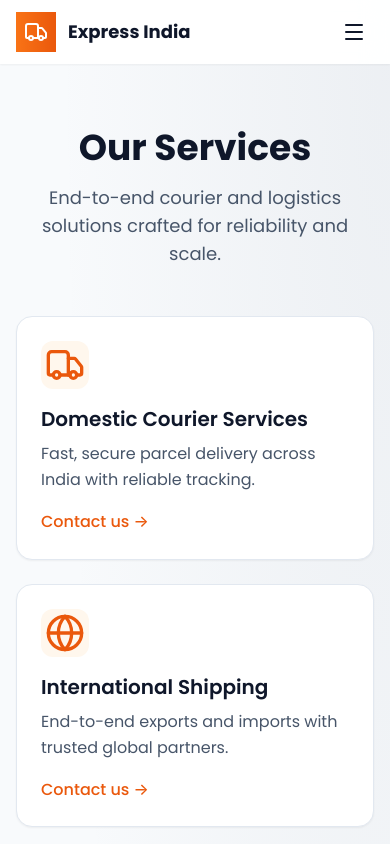
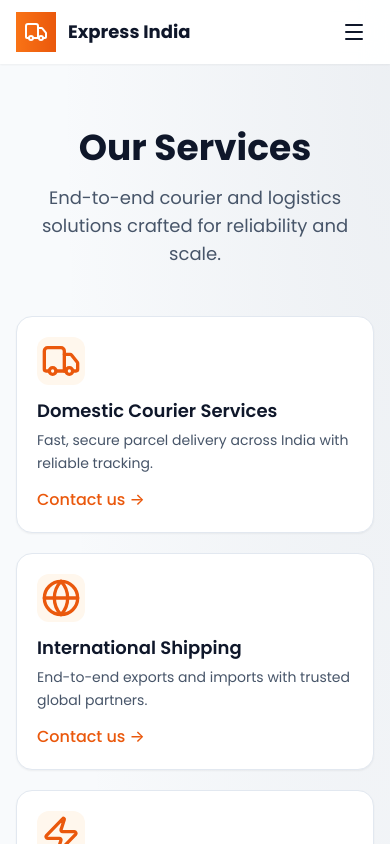
Before and after one commit to Sachinmstackdev/expressindia, a Next.js app: page /services in a window 390 px wide. Shown: the top 844 px of the page. Built offline with nearby package versions, Linux system fonts and the light colour scheme.

Commit message:
Responsive tweaks: hero spacing/mobile text, services grid spacing and font sizes, footer newsletter mobile stack

```diff
--- a/components/Footer.tsx
+++ b/components/Footer.tsx
@@ -53,13 +53,13 @@ const Footer = () => {
               <h3 className="text-2xl font-bold">Get logistics insights in your inbox</h3>
               <p className="text-gray-300 text-sm mt-1">Monthly tips, route updates, and industry news.</p>
             </div>
-            <form className="w-full md:w-auto flex items-stretch">
+            <form className="w-full md:w-auto flex flex-col sm:flex-row items-stretch gap-3 sm:gap-0">
               <input
                 type="email"
                 placeholder="Enter your email"
-                className="w-full md:w-80 px-4 py-3 rounded-none text-secondary-900 placeholder-secondary-500 border border-secondary-300"
+                className="w-full sm:w-80 px-4 py-3 rounded-none text-secondary-900 placeholder-secondary-500 border border-secondary-300"
               />
-              <button type="submit" className="bg-primary-500 hover:bg-primary-600 px-5 rounded-none font-semibold flex items-center gap-2">
+              <button type="submit" className="bg-primary-500 hover:bg-primary-600 px-5 rounded-none font-semibold flex items-center gap-2 w-full sm:w-auto justify-center">
                 Subscribe <ArrowRight className="h-4 w-4" />
               </button>
             </form>
--- a/components/HeroSection.tsx
+++ b/components/HeroSection.tsx
@@ -24,16 +24,16 @@ const HeroSection = () => {
       </div>
 
       {/* Content */}
-      <div className="absolute z-10 left-0 bottom-8 sm:bottom-12 lg:bottom-20 w-full">
+      <div className="absolute z-10 left-0 bottom-6 sm:bottom-10 lg:bottom-20 w-full">
         <div className="px-3 sm:px-4 lg:px-6">
           <motion.div
             initial={{ opacity: 0, y: 40 }}
             animate={{ opacity: 1, y: 0 }}
             transition={{ duration: 0.8 }}
-            className="bg-secondary-900/90 text-white p-6 sm:p-10 md:p-12 max-w-3xl shadow-xl"
+            className="bg-secondary-900/90 text-white p-4 sm:p-8 md:p-10 max-w-[95%] sm:max-w-3xl shadow-xl"
           >
-            <h1 className="heading-xl mb-4">Smart Logistics<br />For Your Business</h1>
-            <p className="text-secondary-200 text-lg mb-8 max-w-2xl">
+            <h1 className="heading-xl mb-3 sm:mb-4">Smart Logistics<br />For Your Business</h1>
+            <p className="text-secondary-200 text-base sm:text-lg mb-6 sm:mb-8 max-w-2xl">
               Efficient logistics solutions for your business. Fast, reliable and technology‑driven services.
             </p>
             <motion.button
--- a/components/ServicesSection.tsx
+++ b/components/ServicesSection.tsx
@@ -59,7 +59,7 @@ const ServicesSection = () => {
         </motion.div>
 
         {/* 2) 3x2 Grid of Cards */}
-        <div className="grid gap-6 sm:gap-8 sm:grid-cols-2 lg:grid-cols-3">
+        <div className="grid gap-5 sm:gap-6 sm:grid-cols-2 lg:grid-cols-3">
           {services.map((service, index) => (
             <motion.article
               key={service.title}
@@ -67,13 +67,13 @@ const ServicesSection = () => {
               whileInView={{ opacity: 1, y: 0 }}
               viewport={{ once: true }}
               transition={{ duration: 0.5, delay: index * 0.05 }}
-              className="group relative bg-white rounded-2xl p-6 border border-secondary-200 shadow-sm hover:shadow-xl transition-all duration-300"
+              className="group relative bg-white rounded-2xl p-5 sm:p-6 border border-secondary-200 shadow-sm hover:shadow-xl transition-all duration-300"
             >
-              <div className="w-12 h-12 rounded-xl bg-primary-50 flex items-center justify-center mb-4 group-hover:scale-105 transition-transform duration-300" aria-label={`${service.title} icon`}>
+              <div className="w-12 h-12 rounded-xl bg-primary-50 flex items-center justify-center mb-3 sm:mb-4 group-hover:scale-105 transition-transform duration-300" aria-label={`${service.title} icon`}>
                 {service.icon}
               </div>
-              <h3 className="text-xl font-semibold text-secondary-900 mb-2">{service.title}</h3>
-              <p className="text-secondary-600 leading-relaxed mb-4">{service.description}</p>
+              <h3 className="text-lg sm:text-xl font-semibold text-secondary-900 mb-1 sm:mb-2">{service.title}</h3>
+              <p className="text-secondary-600 leading-relaxed mb-3 sm:mb-4 text-sm sm:text-base">{service.description}</p>
               <Link href="/contact" className="text-primary-600 font-medium hover:text-primary-700">
                 Contact us →
               </Link>
```
